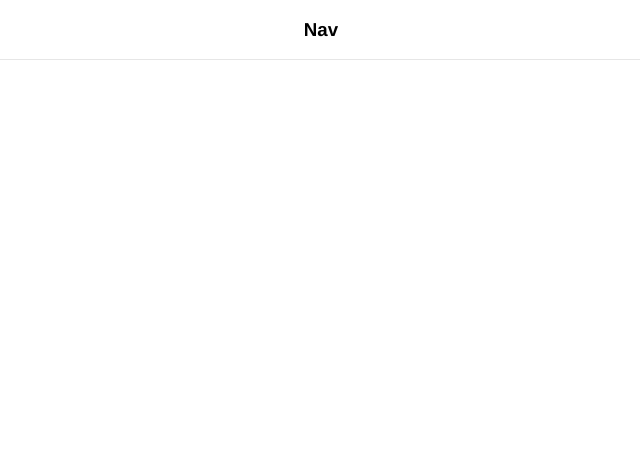
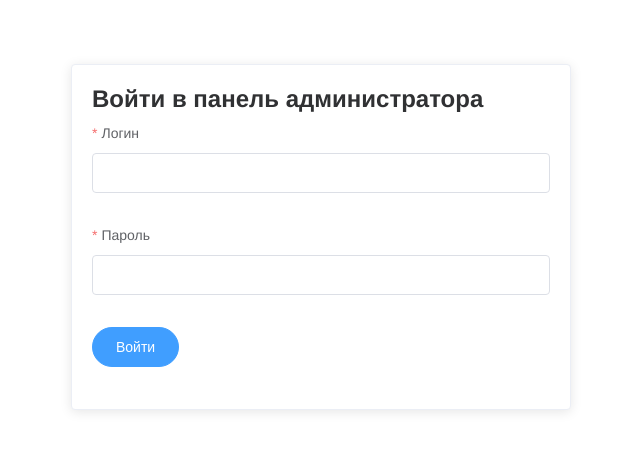
Before and after one commit to AntonAgaro/nuxt-blog, a Nuxt app: page /admin/login in a window 1280 px wide. Before the commit this address had no page. Shown: the top 450 px of the page, without its empty margins (319-959 px from the left). Built offline with nearby package versions, Linux system fonts and the light colour scheme.

Commit message:
feat: add vuex login

```diff
--- /dev/null
+++ b/layouts/empty.vue
@@ -0,0 +1,14 @@
+<template>
+  <div class='empty-layout'>
+    <Nuxt/>
+  </div>
+</template>
+
+<style lang='scss' scoped>
+  .empty-layout {
+    width: 100%;
+    display: flex;
+    justify-content: center;
+    padding-top: 4rem;
+  }
+</style>
--- /dev/null
+++ b/pages/admin/login.vue
@@ -0,0 +1,80 @@
+<template>
+  <el-card
+    shadow='always'
+    :style="{width: '500px'}"
+  >
+    <el-form
+      @submit.native.prevent='onSubmit'
+      :model="controls"
+      :rules="rules"
+      ref="form">
+      <h2>Войти в панель администратора</h2>
+
+      <el-form-item label="Логин" prop="login">
+        <el-input v-model.trim="controls.login"/>
+      </el-form-item>
+
+      <div class='mb2'>
+        <el-form-item label="Пароль" prop="password">
+          <el-input v-model.trim="controls.password" type='password'/>
+        </el-form-item>
+      </div>
+
+      <el-form-item>
+        <el-button
+          type="primary"
+          native-type='submit'
+          round
+          :loading='loading'
+        >
+          Войти
+        </el-button>
+      </el-form-item>
+    </el-form>
+  </el-card>
+</template>
+
+<script>
+  export default {
+    layout: 'empty',
+    data() {
+      return {
+        loading: false,
+        controls: {
+          login: '',
+          password: ''
+        },
+        rules: {
+          login: [
+            { required: true, message: 'Введите логин', trigger: 'blur' },
+          ],
+          password: [
+            { required: true, message: 'Введите пароль', trigger: 'blur' },
+            { min: 6, message: 'Пароль должен быть не менее 6 символов', trigger: 'blur'}
+          ],
+        }
+      }
+    },
+    methods: {
+      onSubmit() {
+        this.$refs.form.validate(async valid => {
+          if (valid) {
+            console.log('valid');
+            this.loading = true
+
+            try {
+              const formData = {
+                login: this.controls.login,
+                password: this.controls.password,
+              }
+              await this.$store.dispatch('auth/login', formData);
+              await this.$router.push('/admin');
+            } catch(e) {
+              this.loading = false;
+            }
+          }
+        })
+      }
+    }
+  }
+</script>
--- /dev/null
+++ b/store/auth.js
@@ -0,0 +1,26 @@
+export const state = () => ({
+  token: null
+})
+
+export const mutations = {
+  setToken(state, token) {
+    state.token = token
+  }
+}
+
+export const actions = {
+  async login({commit, dispatch}, formData) {
+   const token = await new Promise(resolve => {
+      setTimeout(() => resolve('mick-token'), 2000)
+   });
+   console.log('token', token);
+   dispatch('setToken', token);
+  },
+  setToken({commit}, token) {
+    commit('setToken', token);
+  }
+}
+
+export const getters = {
+  isAuthenticated: state => !!state.token
+}
--- a/theme/index.scss
+++ b/theme/index.scss
@@ -23,3 +23,11 @@
 .page-enter, .page-leave-active {
   opacity: 0;
 }
+
+.mb {
+  margin-bottom: 1rem;
+}
+
+.mb2 {
+  margin-bottom: 2rem;
+}
```
Also changed, not shown: store/README.md (deleted).
